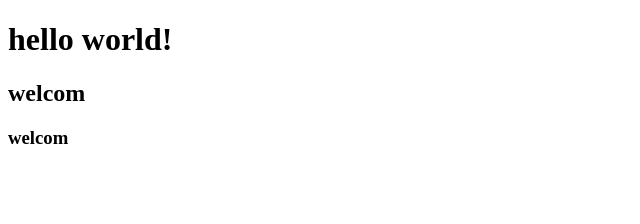
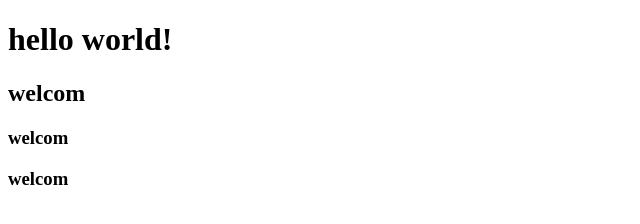
Before and after one commit to git-nourah/Lec2, a plain HTML site: page index.html in a window 1280 px wide. Shown: the full height of the page, 0-640 px from the left. Drawn offline with Linux system fonts and the light colour scheme.

Commit message:
adding hello to NewFile the branch

```diff
--- a/index.html
+++ b/index.html
@@ -7,5 +7,6 @@
       <h1> hello world! </h1>
       <h2> welcom </h2>
 	  <h3> welcom </h3>
+	  <h3> welcom </h3>
 	</body>
 </html>
```
